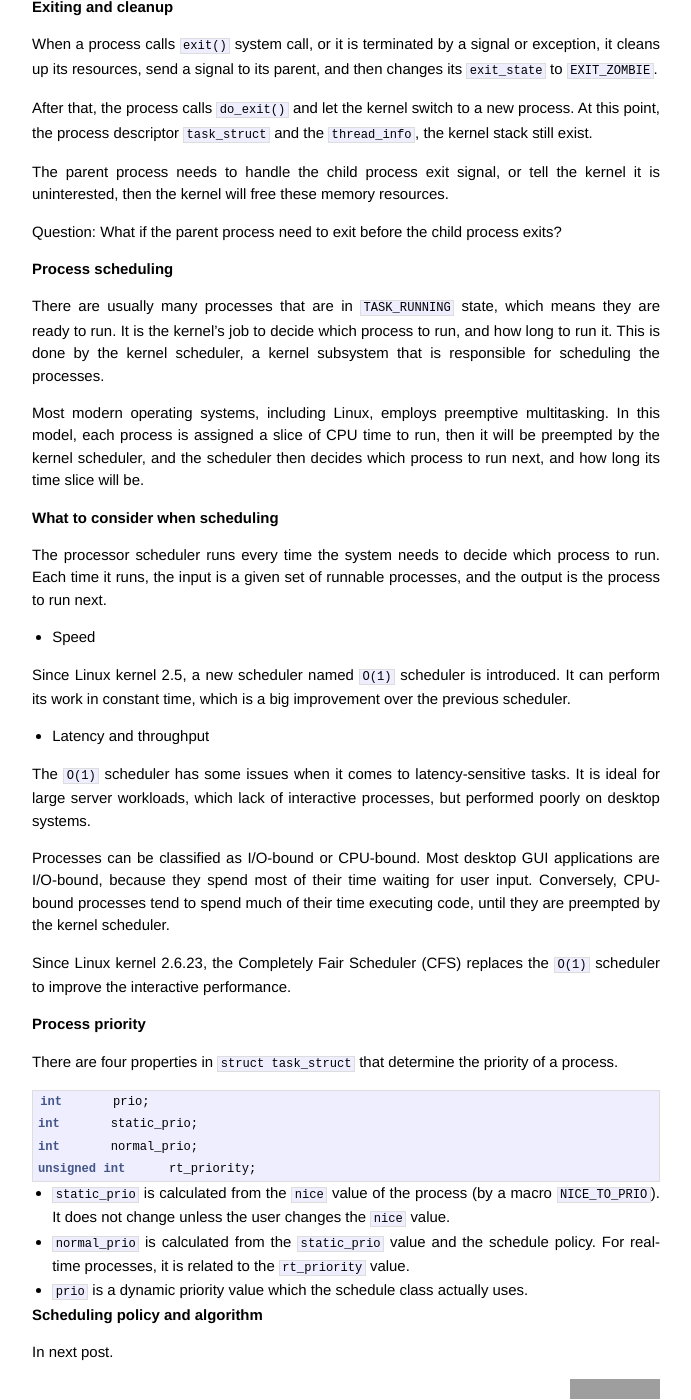
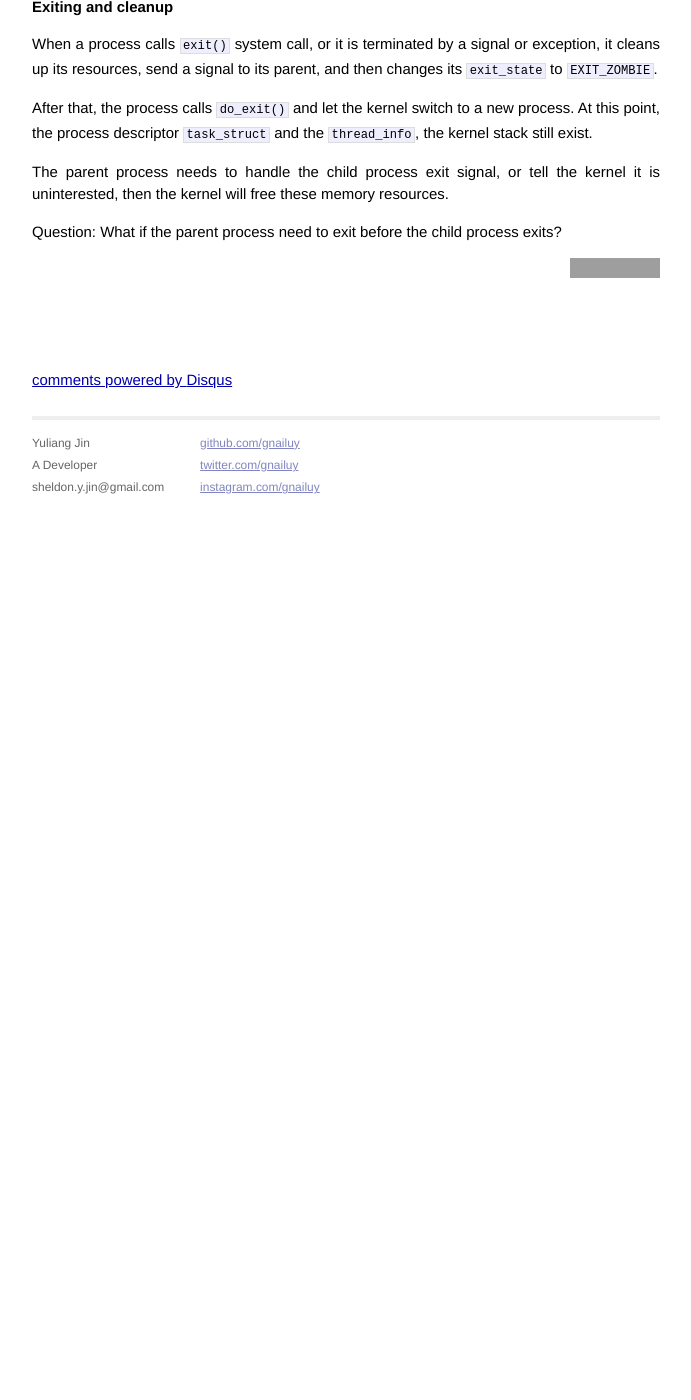
Before and after one commit to gnailuy/gnailuy.com, a Jekyll site: the page built from _posts/2022-02-01-process-management.markdown, in a window 1280 px wide and 1400 px high, scrolled down 3354 px. Shown: the whole window, without its empty margins (294-985 px from the left). Built offline with Jekyll 4.4.1, drawn with Linux system fonts in a browser that asks for light colours; Markdown is read by kramdown in place of the engine named in the settings; comment, search, counter and statistics services are not loaded; after the commit the page ends 3865 px from its top, so only the background shows below that; some of the changed text lies outside the part shown; grey boxes are pictures that could not be loaded.

Commit message:
update post

````diff
--- a/_posts/2022-02-01-process-management.markdown
+++ b/_posts/2022-02-01-process-management.markdown
@@ -155,56 +155,6 @@ then the kernel will free these memory resources.
 
 Question: What if the parent process need to exit before the child process exits?
 
-## Process scheduling
-
-There are usually many processes that are in `TASK_RUNNING` state, which means they are ready to run.
-It is the kernel's job to decide which process to run, and how long to run it.
-This is done by the kernel scheduler, a kernel subsystem that is responsible for scheduling the processes.
-
-Most modern operating systems, including Linux, employs preemptive multitasking.
-In this model, each process is assigned a slice of CPU time to run, then it will be preempted by the kernel scheduler,
-and the scheduler then decides which process to run next, and how long its time slice will be.
-
-### What to consider when scheduling
-
-The processor scheduler runs every time the system needs to decide which process to run.
-Each time it runs, the input is a given set of runnable processes, and the output is the process to run next.
-
-* Speed
-
-Since Linux kernel 2.5, a new scheduler named `O(1)` scheduler is introduced.
-It can perform its work in constant time, which is a big improvement over the previous scheduler.
-
-* Latency and throughput
-
-The `O(1)` scheduler has some issues when it comes to latency-sensitive tasks.
-It is ideal for large server workloads, which lack of interactive processes, but performed poorly on desktop systems.
-
-Processes can be classified as I/O-bound or CPU-bound.
-Most desktop GUI applications are I/O-bound, because they spend most of their time waiting for user input.
-Conversely, CPU-bound processes tend to spend much of their time executing code, until they are preempted by the kernel scheduler.
-
-Since Linux kernel 2.6.23, the Completely Fair Scheduler (CFS) replaces the `O(1)` scheduler to improve the interactive performance.
-
-#### Process priority
-
-There are four properties in `struct task_struct` that determine the priority of a process.
-
-``` c
-int       prio;
-int       static_prio;
-int       normal_prio;
-unsigned int      rt_priority;
-```
-
-* `static_prio` is calculated from the `nice` value of the process (by a macro `NICE_TO_PRIO`). It does not change unless the user changes the `nice` value.
-* `normal_prio` is calculated from the `static_prio` value and the schedule policy. For real-time processes, it is related to the `rt_priority` value.
-* `prio` is a dynamic priority value which the schedule class actually uses.
-
-#### Scheduling policy and algorithm
-
-In next post.
-
 
 [kernel-archives]:          https://www.kernel.org/
 [gustavo2009]:              https://manybutfinite.com/post/anatomy-of-a-program-in-memory/
````
Also changed, not shown: other parts of _posts/2022-02-01-process-management.markdown (+1 -1 lines).
